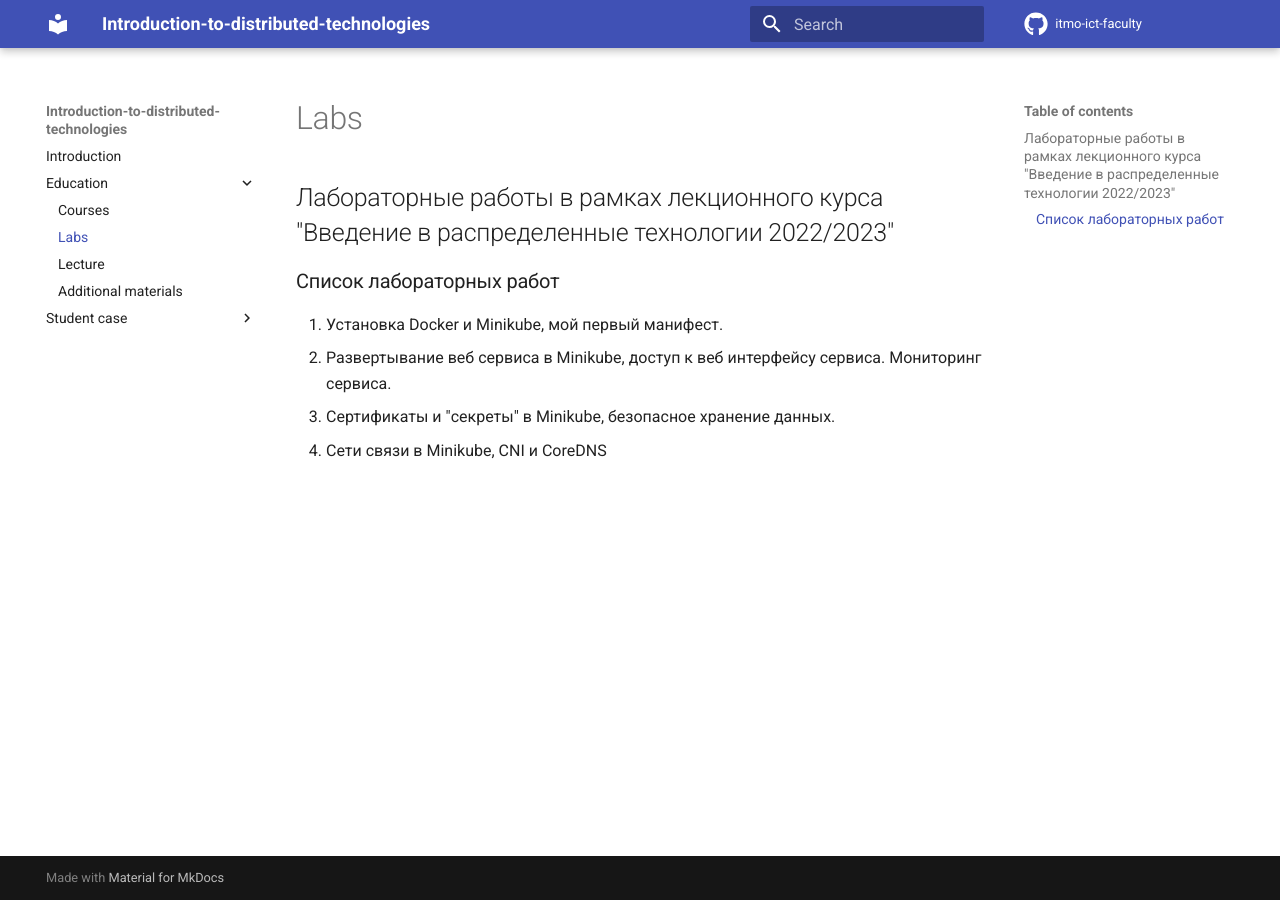
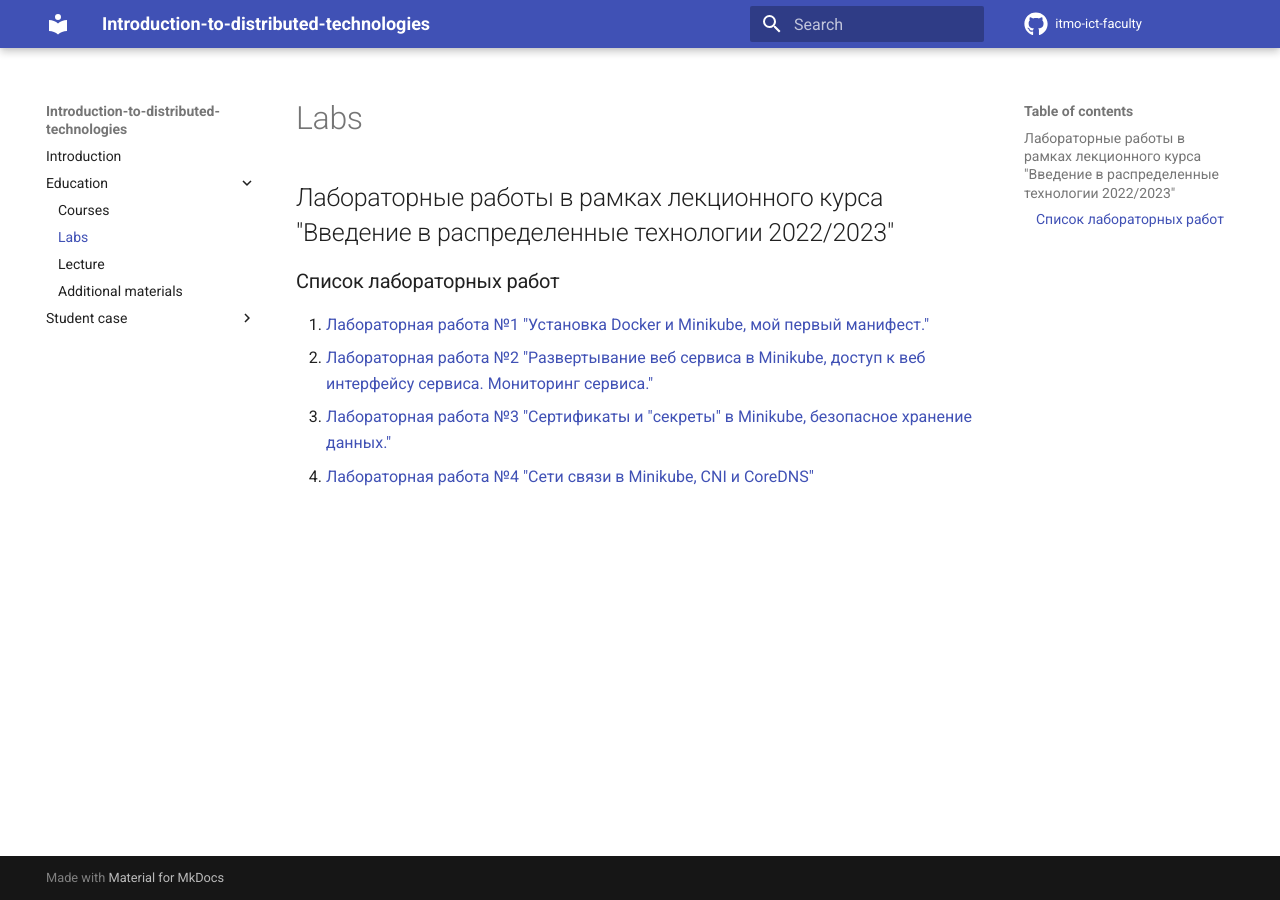
Before and after one commit to itmo-ict-faculty/introduction-to-distributed-technologies, an MkDocs documentation site: the page built from docs/education/labs.md, in a window 1280 px wide. Built offline with MkDocs 1.6.1 and Material for MkDocs 9.7.7, drawn with Linux system fonts in a browser that asks for light colours; comment, search, counter and statistics services are not loaded.

Commit message:
Updated labs

```diff
--- a/docs/education/labs.md
+++ b/docs/education/labs.md
@@ -1,6 +1,7 @@
 ## Лабораторные работы в рамках лекционного курса "Введение в распределенные технологии 2022/2023"
 ### Список лабораторных работ
-1. Установка Docker и Minikube, мой первый манифест.
-2. Развертывание веб сервиса в Minikube, доступ к веб интерфейсу сервиса. Мониторинг сервиса.
-3. Сертификаты и "секреты" в Minikube, безопасное хранение данных.
-4. Сети связи в Minikube, CNI и CoreDNS
+
+1. [Лабораторная работа №1 "Установка Docker и Minikube, мой первый манифест."](labs2022_2023/lab1/lab1.md)
+2. [Лабораторная работа №2 "Развертывание веб сервиса в Minikube, доступ к веб интерфейсу сервиса. Мониторинг сервиса."](labs2022_2023/lab2/lab2.md)
+3. [Лабораторная работа №3 "Сертификаты и "секреты" в Minikube, безопасное хранение данных."](labs2022_2023/lab3/lab3.md)
+4. [Лабораторная работа №4 "Сети связи в Minikube, CNI и CoreDNS"](labs2022_2023/lab4/lab4.md)
```
Also changed, not shown: docs/education/labs2022_2023/lab1/lab1.md (added, +15 -0 lines), docs/education/labs2022_2023/lab2/lab2.md (added, +15 -0 lines), docs/education/labs2022_2023/lab3/lab3.md (added, +15 -0 lines), docs/education/labs2022_2023/lab4/lab4.md (added, +15 -0 lines), docs/education/labs2022_2023/reportdesign.md (added, +37 -0 lines).
